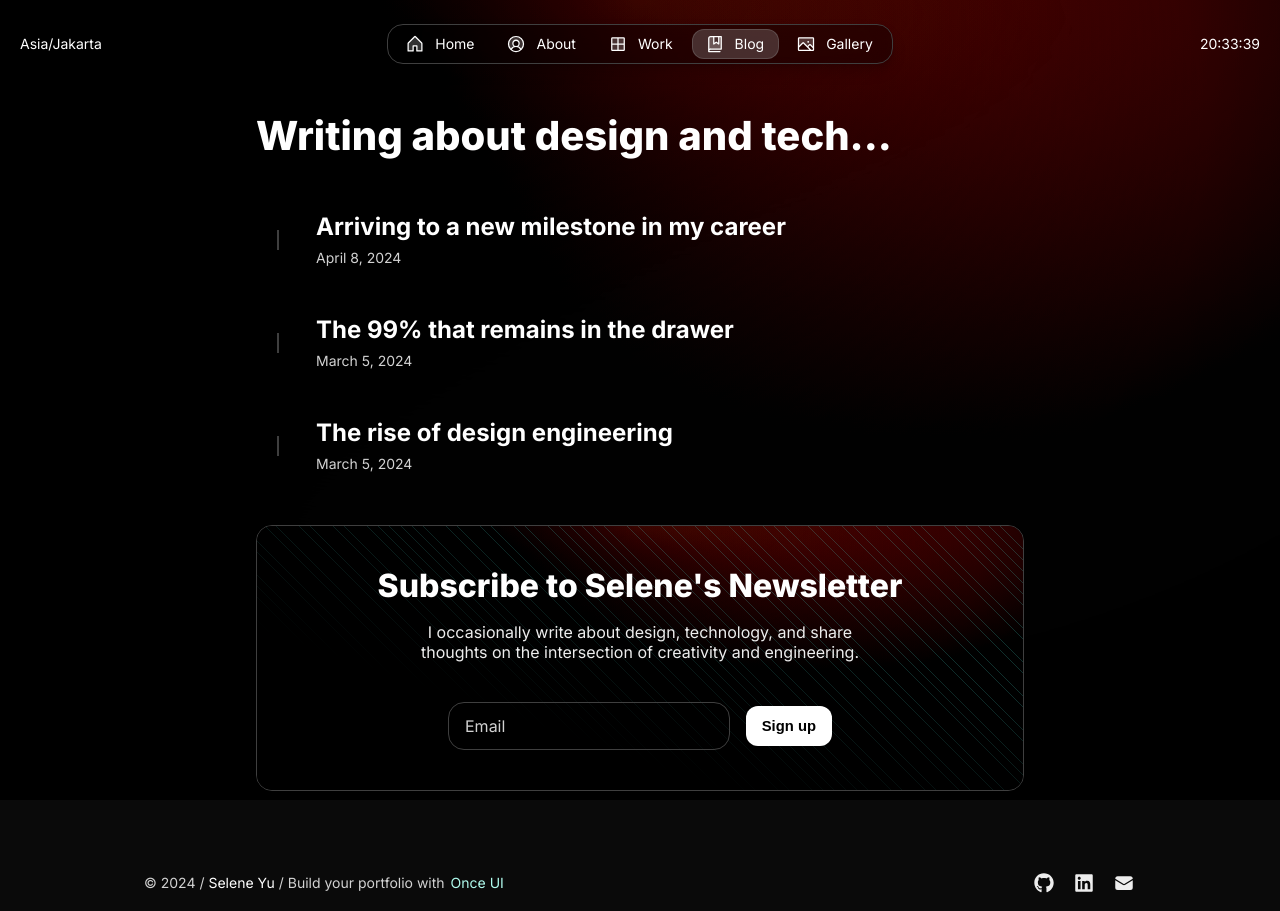
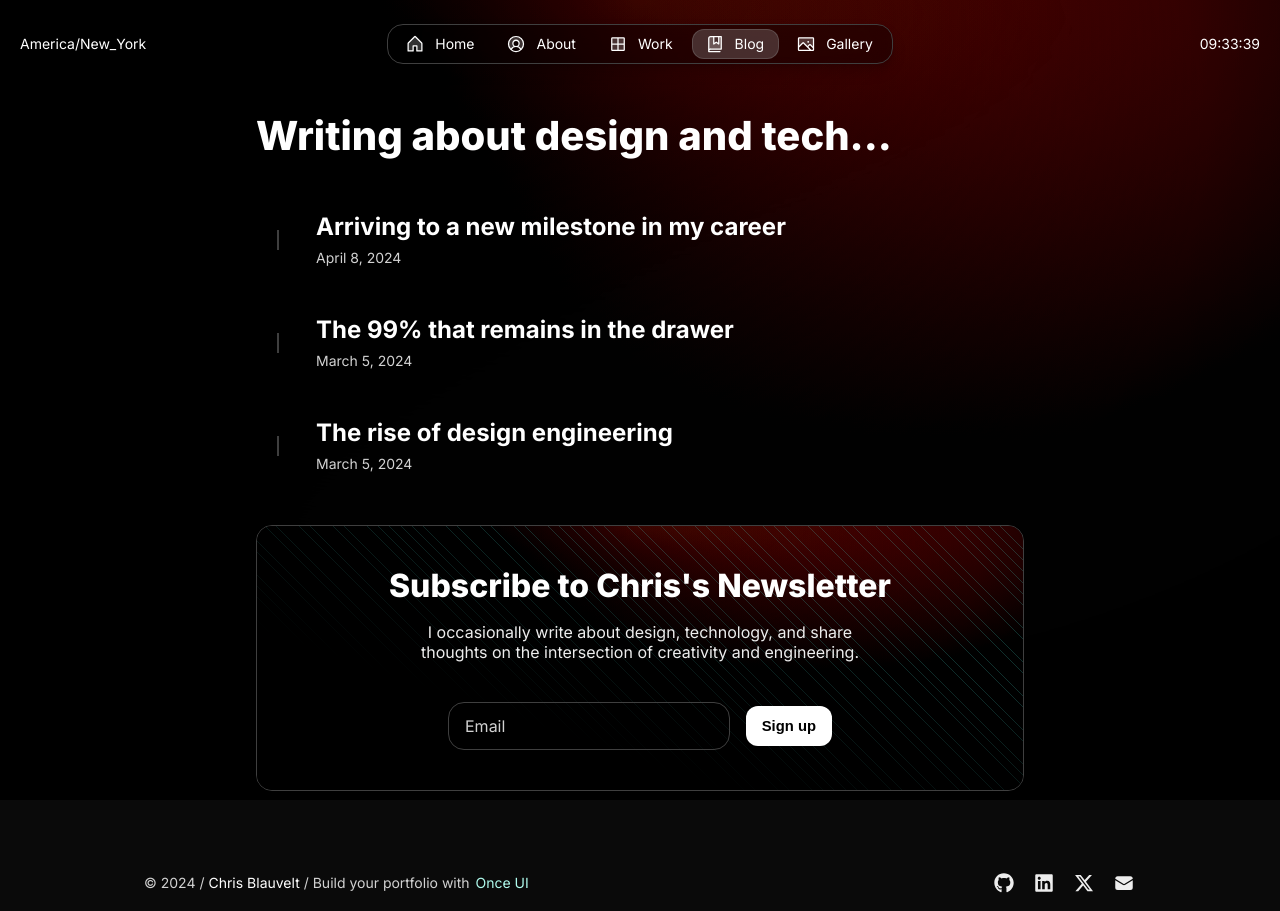
Before and after one commit to ChrisBlauvelt/magic-portfolio-for-next-js, a Next.js app: page /en/blog in a window 1280 px wide. Built offline with nearby package versions, Linux system fonts and the light colour scheme.

Commit message:
development commit

```diff
--- a/src/app/resources/config.js
+++ b/src/app/resources/config.js
@@ -1,4 +1,4 @@
-const baseURL = 'demo.app'
+const baseURL = 'techieneighbor.net'
 
 // Enable localization
 const i18n = false;
--- a/src/app/resources/content.js
+++ b/src/app/resources/content.js
@@ -1,15 +1,15 @@
 import { InlineCode } from "@/once-ui/components";
 
 const person = {
-    firstName: 'Selene',
-    lastName:  'Yu',
+    firstName: 'Chris',
+    lastName:  'Blauvelt',
     get name() {
         return `${this.firstName} ${this.lastName}`;
     },
-    role:      'Design Engineer',
+    role:      'Systems Administrator',
     avatar:    '/images/avatar.jpg',
-    location:  'Asia/Jakarta',        // Expecting the IANA time zone identifier, e.g., 'Europe/Vienna'
-    languages: ['English', 'Bahasa']  // optional: Leave the array empty if you don't want to display languages
+    location:  'America/New_York',        // Expecting the IANA time zone identifier, e.g., 'Europe/Vienna'
+    languages: ['English', 'Spanish']  // optional: Leave the array empty if you don't want to display languages
 }
 
 const newsletter = {
@@ -24,22 +24,22 @@ const social = [
     {
         name: 'GitHub',
         icon: 'github',
-        link: 'https://github.com/once-ui-system/nextjs-starter',
+        link: 'https://github.com/chrisblauvelt',
     },
     {
         name: 'LinkedIn',
         icon: 'linkedin',
-        link: 'https://www.linkedin.com/company/once-ui/',
+        link: 'https://www.linkedin.com/in/christopherjohnblauveltjr',
     },
     {
         name: 'X',
         icon: 'x',
-        link: '',
+        link: 'https://x.com/techieneighba',
     },
     {
         name: 'Email',
         icon: 'email',
-        link: 'mailto:example@gmail.com',
+        link: 'mailto:admin@techieneighbor.net',
     },
 ]
 
@@ -47,8 +47,8 @@ const home = {
     label: 'Home',
     title: `${person.name}'s Portfolio`,
     description: `Portfolio website showcasing my work as a ${person.role}`,
-    headline: <>Design engineer and builder</>,
-    subline: <>I'm Selene, a design engineer at <InlineCode>FLY</InlineCode>, where I craft intuitive<br/> user experiences. After hours, I build my own projects.</>
+    headline: <>TechieNeighbor</>,
+    subline: <>I'm Chris, the proud operator at <InlineCode>Techie Neighbor LLC</InlineCode>, where I assist businessess and neighbors <br/> untangle their complicated digital lives. After hours, I build my own projects.</>
 }
 
 const about = {
@@ -69,10 +69,10 @@ const about = {
     intro: {
         display: true,
         title: 'Introduction',
-        description: <>Selene is a Jakarta-based design engineer with a passion for transforming complex challenges into simple, elegant design solutions. Her work spans digital interfaces, interactive experiences, and the convergence of design and technology.</>
+        description: <>Chris loves to take on complicated challenges head first, and the challenge of integrating many systems into a unified and user-friendly interface.</>
     },
     work: {
-        display: true, // set to false to hide this section
+        display: false, // set to false to hide this section
         title: 'Work Experience',
         experiences: [
             {
@@ -109,12 +109,8 @@ const about = {
         title: 'Studies',
         institutions: [
             {
-                name: 'University of Jakarta',
-                description: <>Studied software engineering.</>,
-            },
-            {
-                name: 'Build the Future',
-                description: <>Studied online marketing and personal branding.</>,
+                name: 'Appalachian State University',
+                description: <>Studied Philosophy and English Literature.</>,
             }
         ]
     },
```
Also changed, not shown: 1 other file (tests, documents, lock files or other folders).
